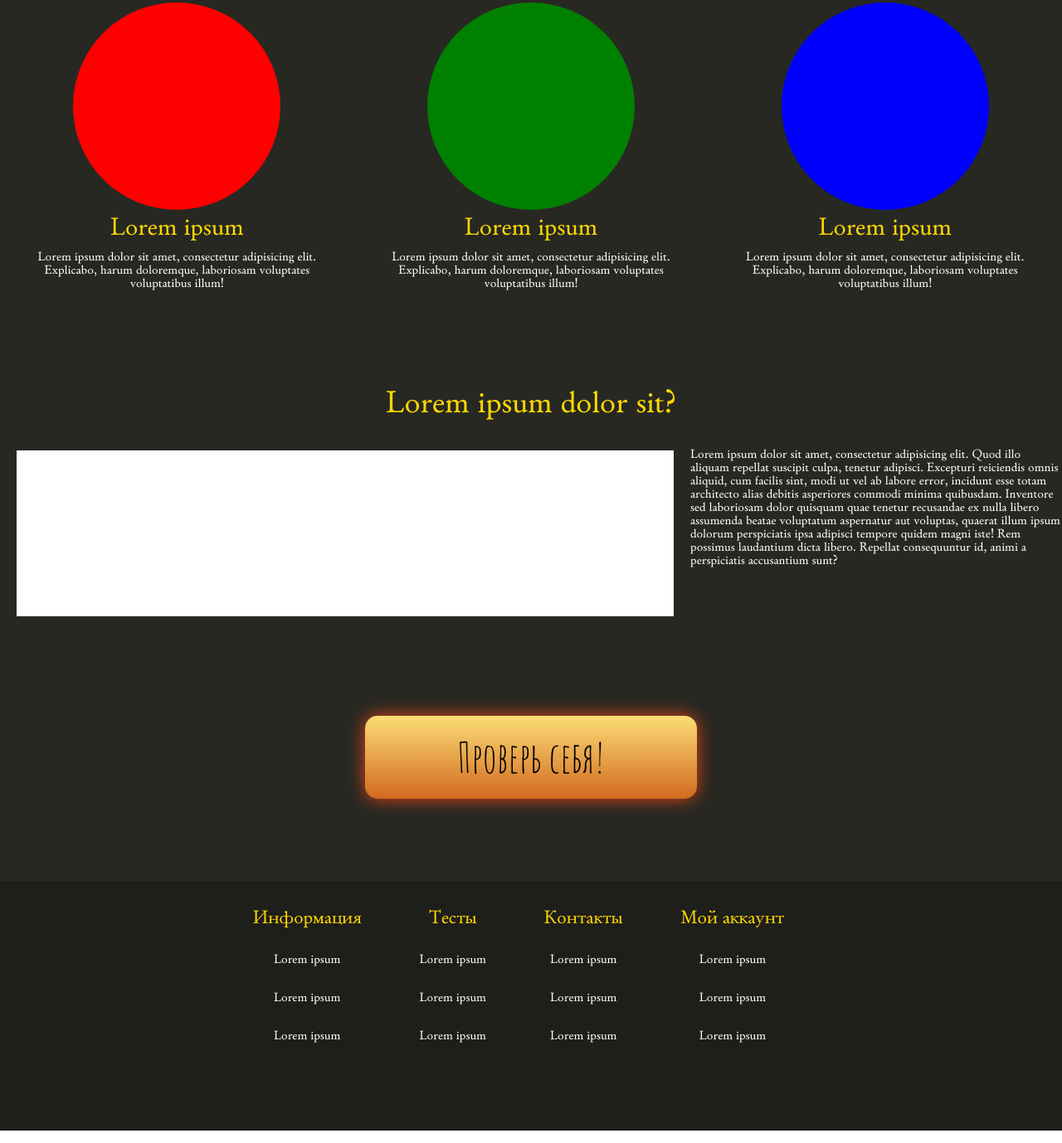
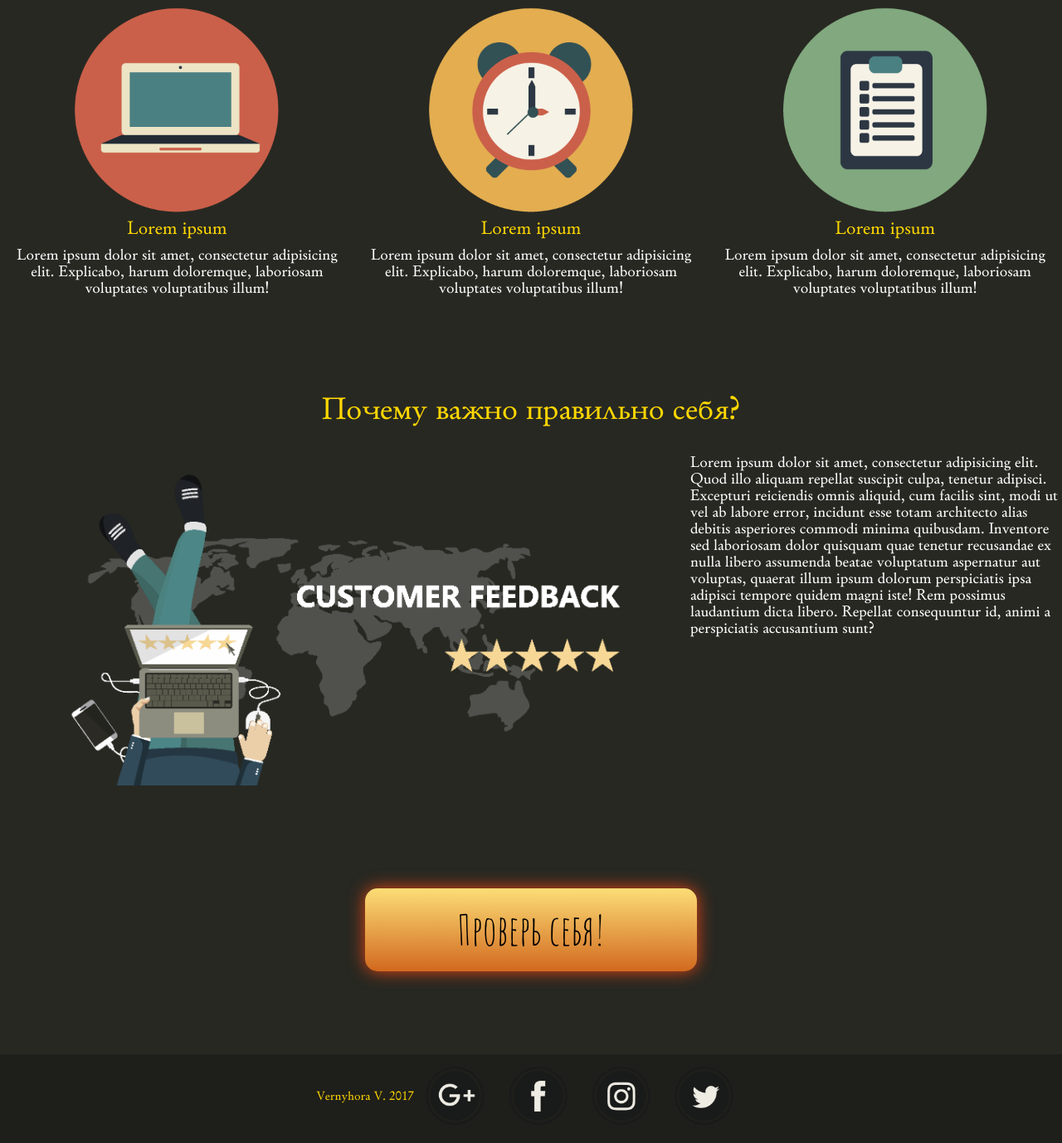
Before and after one commit to Vernesti/final-project, a plain HTML site: page index.html in a window 1280 px wide. Shown: the part 753-2131 px from the top of the page at 83% size. Drawn offline with Linux system fonts and the light colour scheme; files whose address does not match are found by name.

Commit message:
Добавлены картинки, лого, соц сети

```diff
--- a/index.html
+++ b/index.html
@@ -12,7 +12,7 @@
 		<header>
 			<div class="header">
 				<div class="header-content">
-					<div class="header-logo"><span>Я замість лого =)</span></div>
+					<div class="header-logo"><img src="img/header/logo.png" alt="Night Vision"></div>
 					<div class="header-menu">
 					<nav>
 						<ul class="header-list">
@@ -94,7 +94,7 @@
 				</div>
 
 				<div class="content-second">
-					<h3>Lorem ipsum dolor sit?</h3>
+					<h3>Почему важно правильно себя?</h3>
 					<div class="content__item-second">
 						<div class="content__img">
 
@@ -111,48 +111,12 @@
 			</div>
 		</main>
 		<footer>
-			<div class="footer-first">
-				<div class="footer-menu">
-					<div class="footer-menu__item">
-						<ul>
-							<li>Информация</li>
-							<li><a href="#">Lorem ipsum</a></li>
-							<li><a href="#">Lorem ipsum</a></li>
-							<li><a href="#">Lorem ipsum</a></li>
-						</ul>
-					</div>
-
-					<div class="footer-menu__item">
-						<ul>
-							<li>Тесты</li>
-							<li><a href="#">Lorem ipsum</a></li>
-							<li><a href="#">Lorem ipsum</a></li>
-							<li><a href="#">Lorem ipsum</a></li>
-						</ul>
-					</div>
-					<div class="footer-menu__item">
-						<ul>
-							<li>Контакты</li>
-							<li><a href="#">Lorem ipsum</a></li>
-							<li><a href="#">Lorem ipsum</a></li>
-							<li><a href="#">Lorem ipsum</a></li>
-						</ul>
-					</div>
-					<div class="footer-menu__item">
-						<ul>
-							<li>Мой аккаунт</li>
-							<li><a href="#">Lorem ipsum</a></li>
-							<li><a href="#">Lorem ipsum</a></li>
-							<li><a href="#">Lorem ipsum</a></li>
-						</ul>
-					</div>
-					<div class="footer-menu__social">
-
-					</div>
-				</div>
-			</div>
-			<div class="footer-second">
-
+			<div class="footer">
+				<span>Vernyhora V. 2017</span>
+				<a href="#"><img src="img/footer/google.png" alt="Google+"></a>
+				<a href="#"><img src="img/footer/facebook.png" alt="Facebook"></a>
+				<a href="#"><img src="img/footer/instagram.png" alt="Instagram"></a>
+				<a href="#"><img src="img/footer/twitter.png" alt="Twitter"></a>
 			</div>
 		</footer>
 	</div>
--- a/style.css
+++ b/style.css
@@ -28,6 +28,11 @@ a {
 	flex-basis: 25%;
 	justify-content: flex-end;
 	padding-right: 50px;
+}
+.header-logo img {
+	height: 60px;
+	width: 250px;
+
 }
 
 .header-menu{
@@ -95,11 +100,11 @@ a {
 	text-align: center;
 }
 
-/*Slider start*/
+/*Slider*/
 
 .slider {
 	width: 100%;
-	min-height: 600px;
+	height: 600px;
 	background-color: black;
 	color: white;
 	font-size: 50px;
@@ -159,21 +164,31 @@ a {
 }
 
 .slider__img-first {
-	background-image: url(img/slider-test/lion.jpg);
+	background-image: url(img/slider-test/cartonCity.jpg);
+	-webkit-background-size: cover;
+	background-size: cover;
+	background-repeat: no-repeat;
 }
 
 .slider__img-second {
-	background-image: url(img/slider-test/pantera.jpg);
+	background-image: url(img/slider-test/highway.jpg);
+	-webkit-background-size: cover;
+	background-size: cover;
+	background-repeat: no-repeat;
 }
 
 .slider__img-third {
-	background-image: url(img/slider-test/tiger.jpg);
+	background-image: url(img/slider-test/NYC.jpg);
+	-webkit-background-size: cover;
+	background-size: cover;
+	background-repeat: no-repeat;
 }
 
-/*Content start*/
+/*Content*/
 
 .content {
 	font-family: "Alfios";
+
 }
 
 .content-first {
@@ -190,15 +205,24 @@ a {
 }
 
 .content__item-first__circle {
-	background-color:red;
+	background-image: url(img/content/content-circle__first.png);
+	background-repeat: no-repeat;
+	-webkit-background-size: 100%;
+	background-size: 100%;
 }
 
 .content__item-second__circle {
-	background-color:green;
+	background-image: url(img/content/content-circle__second.png);
+	background-repeat: no-repeat;
+	-webkit-background-size: 100%;
+	background-size: 100%;
 }
 
 .content__item-third__circle {
-	background-color:blue;
+	background-image: url(img/content/content-circle__third.png);
+	background-repeat: no-repeat;
+	-webkit-background-size: 100%;
+	background-size: 100%;
 }
 
 .content__item-first {
@@ -216,12 +240,12 @@ a {
 
 .content__first-text h2 {
 	color: #FFD700;
-	font-size: 2em;
+	font-size: 24px;
 	padding: 10px 0 10px;
 }
 
 .content__first-text p {
-	font-size: 1em;
+	font-size: 20px;
 }
 
 .content-second h3 {
@@ -240,15 +264,18 @@ a {
 }
 
 .content__img {
-	background-color: #fff;
+	background-image: url(img/content/content-second.png);
+	background-repeat: no-repeat;
+	-webkit-background-size: 100%;
+	background-size: 100%;
 	width: 850px;
-	height: 200px;
+	height: 400px;
 	margin: 0 20px 20px 20px;
 }
 
 .content__second-text {
 	max-width: 35%;
-	font-size: 1em;
+	font-size: 20px;
 }
 
 .button a {
@@ -271,35 +298,31 @@ a {
 	transform: scale(1.1);
 }
 
-.footer-first {
+.footer {
 	display: flex;
+	justify-content: center;
+	align-items: center;
 	flex-basis: 100%;
-	min-height: 300px;
+	min-height: 100px;
 	background-color: #1e1e1b;
 	font-family: "Alfios";
+	text-align: center;
 }
 
-.footer-menu {
-	display: flex;
-	justify-content: center;
-	flex-basis: 100%;
+.footer span {
+	color: #FFD700;
 }
 
-.footer-menu__item {
-	text-align: center;
-	margin: 20px 50px 0 20px;
+.footer img {
+	width: 100px;
+	height: 100px;
 }
 
-.footer-menu__item li {
-	color: white;
-	padding: 15px 0;
+.footer a {
+	transition: all .5s;
 }
 
-.footer-menu__item a {
-	color: white;
+.footer a:hover {
+	transition: all .5s;
+	transform: scale(1.2);
 }
-
-.footer-menu__item li:first-child {
-	color: #FFD700;
-	font-size: 1.5em;
-}
```
Also changed, not shown: img/content/content-circle__first.png (added), img/content/content-circle__second.png (added), img/content/content-circle__third.png (added), img/content/content-second.png (added), img/footer/facebook.png (added), img/footer/google.png (added), img/footer/instagram.png (added), img/footer/twitter.png (added), img/header/logo.png (added), img/slider-test/NYC.jpg (added), img/slider-test/cartonCity.jpg (added), img/slider-test/highway.jpg (added).
